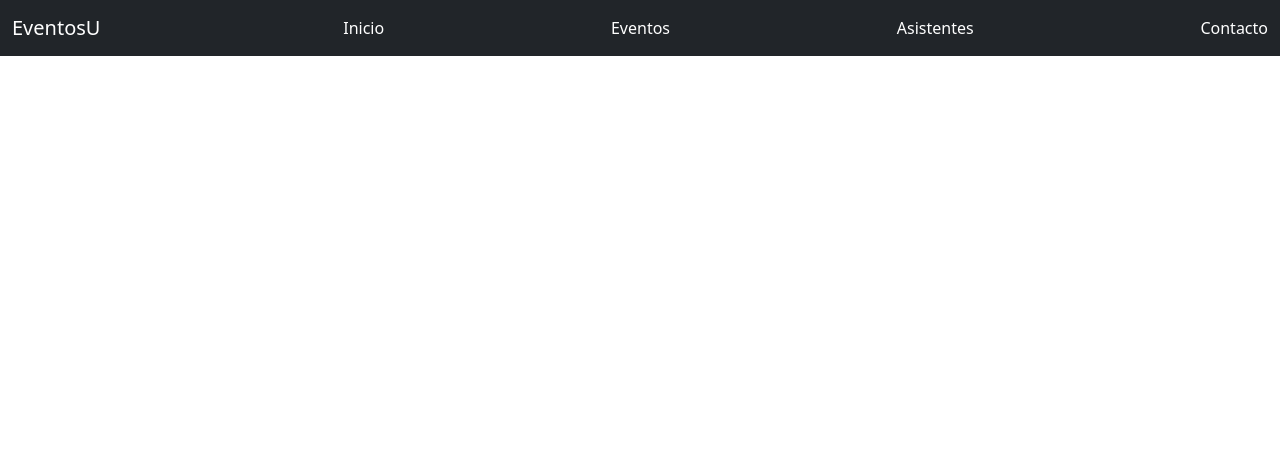
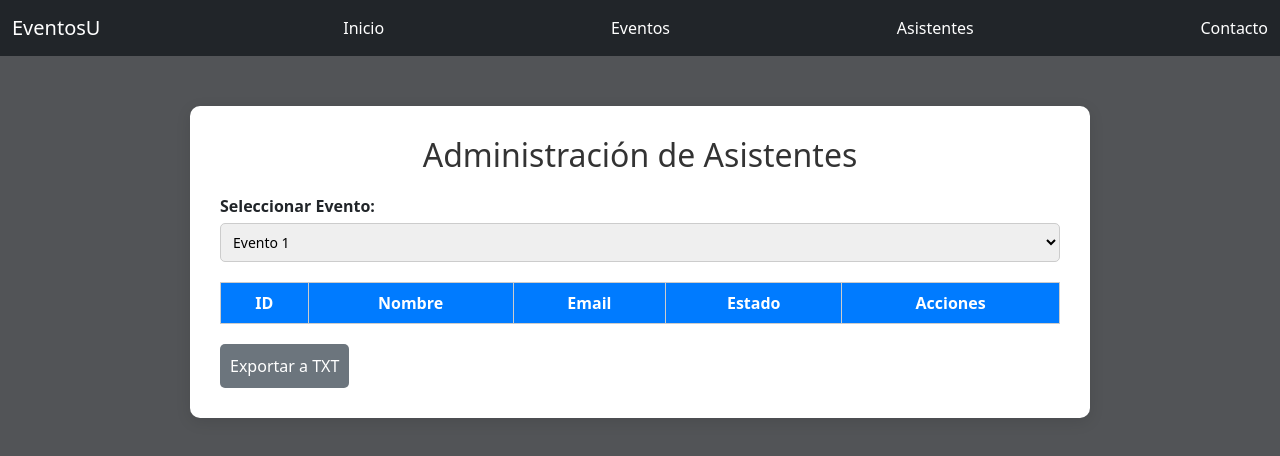
Before and after one commit to UrielTsu/EventosU, a plain HTML site: page eventosU/asistentes.html in a window 1280 px wide. Drawn offline with Linux system fonts and the light colour scheme.

Commit message:
Asistentes
Estilos, html y js

```diff
--- a/eventosU/asistentes.html
+++ b/eventosU/asistentes.html
@@ -20,7 +20,44 @@
     <a class="nav-link text-white" href="contacto.html">Contacto</a>
   </div>
 </header>
-<body>
+<body class="body">
 
+<div class="contenedor-asistentes">
+    <div class="panel-asistentes">
+
+        <h2 class="titulo">Administración de Asistentes</h2>
+
+        <!-- Selector de Evento -->
+        <div class="selector-evento">
+            <label for="evento" class="label">Seleccionar Evento:</label>
+            <select id="evento" class="input">
+                <option value="evento1">Evento 1</option>
+                <option value="evento2">Evento 2</option>
+                <option value="evento3">Evento 3</option>
+            </select>
+        </div>
+
+        <!-- Tabla -->
+        <table class="tabla" id="tablaAsistentes">
+            <thead>
+                <tr>
+                    <th>ID</th>
+                    <th>Nombre</th>
+                    <th>Email</th>
+                    <th>Estado</th>
+                    <th>Acciones</th>
+                </tr>
+            </thead>
+            <tbody>
+                <!-- Se llena dinámicamente -->
+            </tbody>
+        </table>
+
+        <button class="exportar" id="btnExportar">Exportar a TXT</button>
+
+    </div>
+</div>
+
+<script src="asistencia.js"></script>
 </body>
 </html>
--- a/eventosU/css/estilos.css
+++ b/eventosU/css/estilos.css
@@ -67,3 +67,72 @@ display: grid;
     background-color: #0056b3;
 }
 /*hola*/
+/* ===== Página Asistentes ===== */
+
+.contenedor-asistentes {
+    display: flex;
+    justify-content: center;
+    margin-top: 50px;
+}
+
+.panel-asistentes {
+    background-color: #ffffff;
+    padding: 30px;
+    border-radius: 10px;
+    box-shadow: 0px 4px 15px rgba(0, 0, 0, 0.1);
+    width: 900px;
+}
+
+.selector-evento {
+    margin-bottom: 20px;
+}
+
+.tabla {
+    width: 100%;
+    border-collapse: collapse;
+    margin-bottom: 20px;
+}
+
+.tabla th,
+.tabla td {
+    border: 1px solid #ccc;
+    padding: 8px;
+    text-align: center;
+}
+
+.tabla th {
+    background-color: #007BFF;
+    color: white;
+}
+
+.btn-accion {
+    padding: 5px 8px;
+    border: none;
+    border-radius: 5px;
+    cursor: pointer;
+    font-size: 13px;
+    margin: 2px;
+}
+
+.confirmar {
+    background-color: #28a745;
+    color: white;
+}
+
+.eliminar {
+    background-color: #dc3545;
+    color: white;
+}
+
+.exportar {
+    padding: 10px;
+    background-color: #6c757d;
+    color: white;
+    border: none;
+    border-radius: 5px;
+    cursor: pointer;
+}
+
+.exportar:hover {
+    opacity: 0.9;
+}
```
Also changed, not shown: eventosU/js/asistencia.js (+73 -0 lines).
